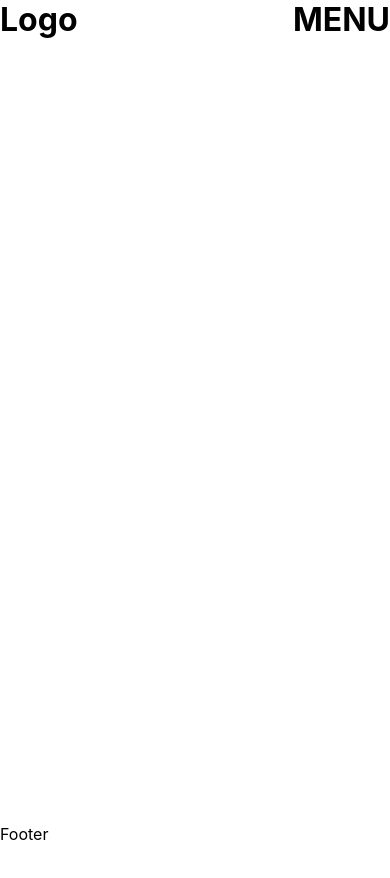
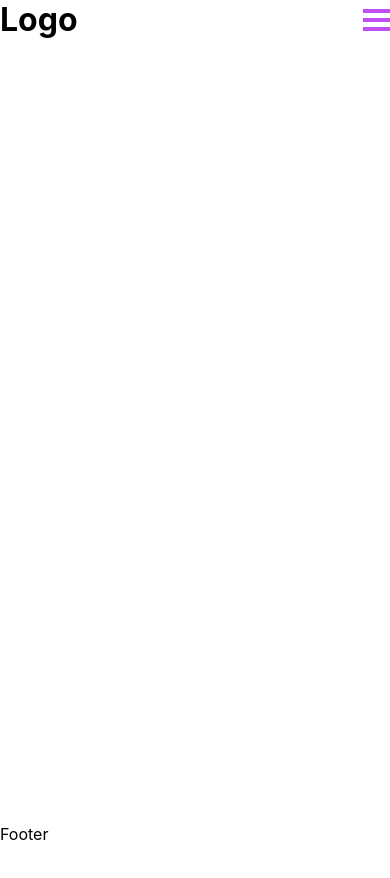
Before and after one commit to Elkhan2003/DevX-React-JS, a React (Vite) app in the folder vite-burger-menu/: page / in a window 390 px wide. Shown: the top 878 px of the page. Built offline with nearby package versions, Linux system fonts and the light colour scheme.

Commit message:
Added animation for burger menu

```diff
--- a/vite-burger-menu/src/components/wrapper/header/Header.jsx
+++ b/vite-burger-menu/src/components/wrapper/header/Header.jsx
@@ -22,15 +22,11 @@ export const Header = () => {
 					</ul>
 				</nav>
 				<div className="burger-menu" onClick={() => setIsOpen(!isOpen)}>
-					{/* <div className={isOpen ? "open" : ""} />
-						<div className={isOpen ? "open" : ""} />
-						<div className={isOpen ? "open" : ""} /> */}
-					<h1>MENU</h1>
+					<span className={isOpen ? "open" : ""} />
+					<span className={isOpen ? "open" : ""} />
+					<span className={isOpen ? "open" : ""} />
 				</div>
 			</div>
-			{/* <li>
-							<button onClick={() => setIsOpen(false)}>Close</button>
-						</li> */}
 		</>
 	);
 };
--- a/vite-burger-menu/src/components/wrapper/header/Header.scss
+++ b/vite-burger-menu/src/components/wrapper/header/Header.scss
@@ -54,58 +54,48 @@ nav {
 	}
 	.burger-menu {
 		display: block;
+		position: relative;
+
+		cursor: pointer;
+
+		span {
+			display: block;
+			background-color: #be50f4;
+			height: 4px;
+			width: 27px;
+			margin-top: 5px;
+			margin-bottom: 5px;
+			transform: rotate(0deg);
+			opacity: 1;
+
+			&:nth-child(1),
+			&:nth-child(3) {
+				transition: transform 0.35s ease-in-out;
+			}
+		}
+
+		span.open {
+			position: relative;
+
+			&:nth-child(1) {
+				position: absolute;
+				left: 0px;
+				top: 10px;
+				transform: rotate(135deg);
+				opacity: 0.9;
+			}
+			&:nth-child(2) {
+				height: 25px;
+				visibility: hidden;
+				background-color: transparent;
+			}
+			&:nth-child(3) {
+				position: absolute;
+				left: 0px;
+				top: 10px;
+				transform: rotate(-135deg);
+				opacity: 0.9;
+			}
+		}
 	}
 }
-// .burger-menu {
-// 	display: flex;
-// 	flex-direction: column;
-// 	justify-content: space-between;
-// 	width: 2rem;
-// 	height: 2rem;
-// 	cursor: pointer;
-// }
-
-// .burger-menu div {
-// 	width: 2rem;
-// 	height: 0.25rem;
-// 	background-color: #333;
-// 	border-radius: 10px;
-// }
-
-// .show {
-// 	display: flex;
-// 	flex-direction: column;
-// 	justify-content: center;
-// 	align-items: center;
-// 	background-color: #fff;
-// 	position: absolute;
-// 	top: 3rem;
-// 	right: 0;
-// 	width: 100%;
-// 	height: 100vh;
-// 	z-index: 1;
-// }
-
-// .show a {
-// 	display: block;
-// 	padding: 1rem 2rem;
-// 	text-decoration: none;
-// 	color: #333;
-// }
-
-// .open {
-// 	//position: relative;
-// 	z-index: 1000;
-// }
-
-// .open:nth-child(1) {
-// 	transform: rotate(45deg);
-// }
-
-// .open:nth-child(2) {
-// 	opacity: 0;
-// }
-
-// .open:nth-child(3) {
-// 	transform: rotate(-45deg);
-// }
```
